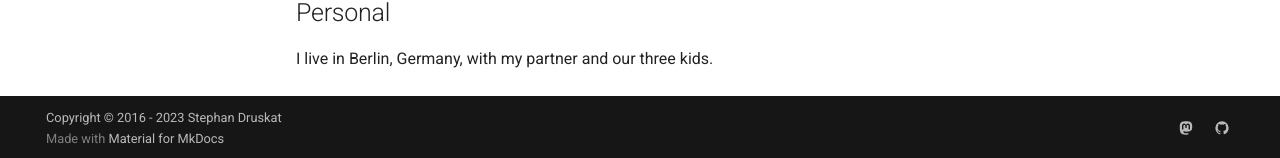
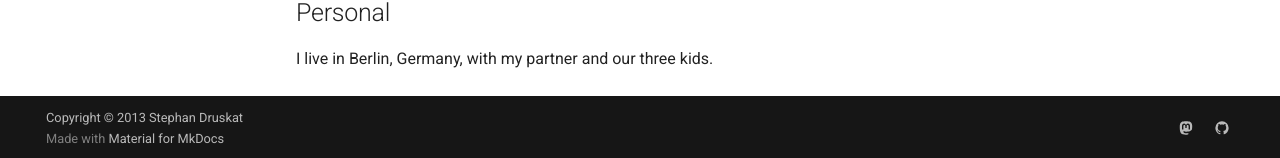
Before and after one commit to sdruskat/sdruskat.github.io, an MkDocs documentation site: the page built from docs/index.md, in a window 1280 px wide and 1151 px high. Shown: the part 990-1148 px from the top of the window. Built offline with MkDocs 1.6.1 and Material for MkDocs 9.7.7, drawn with Linux system fonts in a browser that asks for light colours.

Commit message:
Update copyright

```diff
--- a/mkdocs.yml
+++ b/mkdocs.yml
@@ -1,6 +1,6 @@
 # Basics
 site_name: Stephan Druskat
-copyright: Copyright &copy; 2016 - 2023 Stephan Druskat
+copyright: Copyright &copy; 2013 Stephan Druskat
 
 # Theme config
 theme:
```
